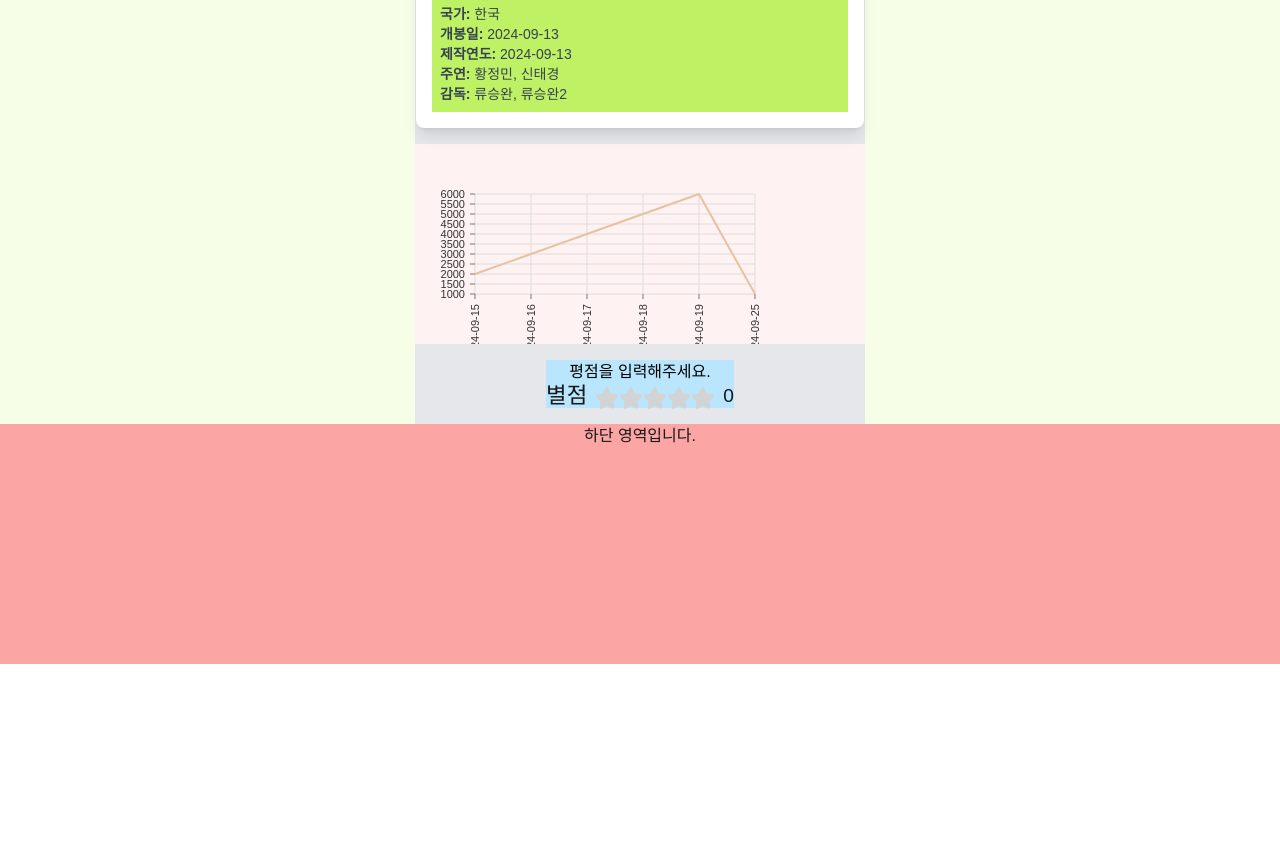
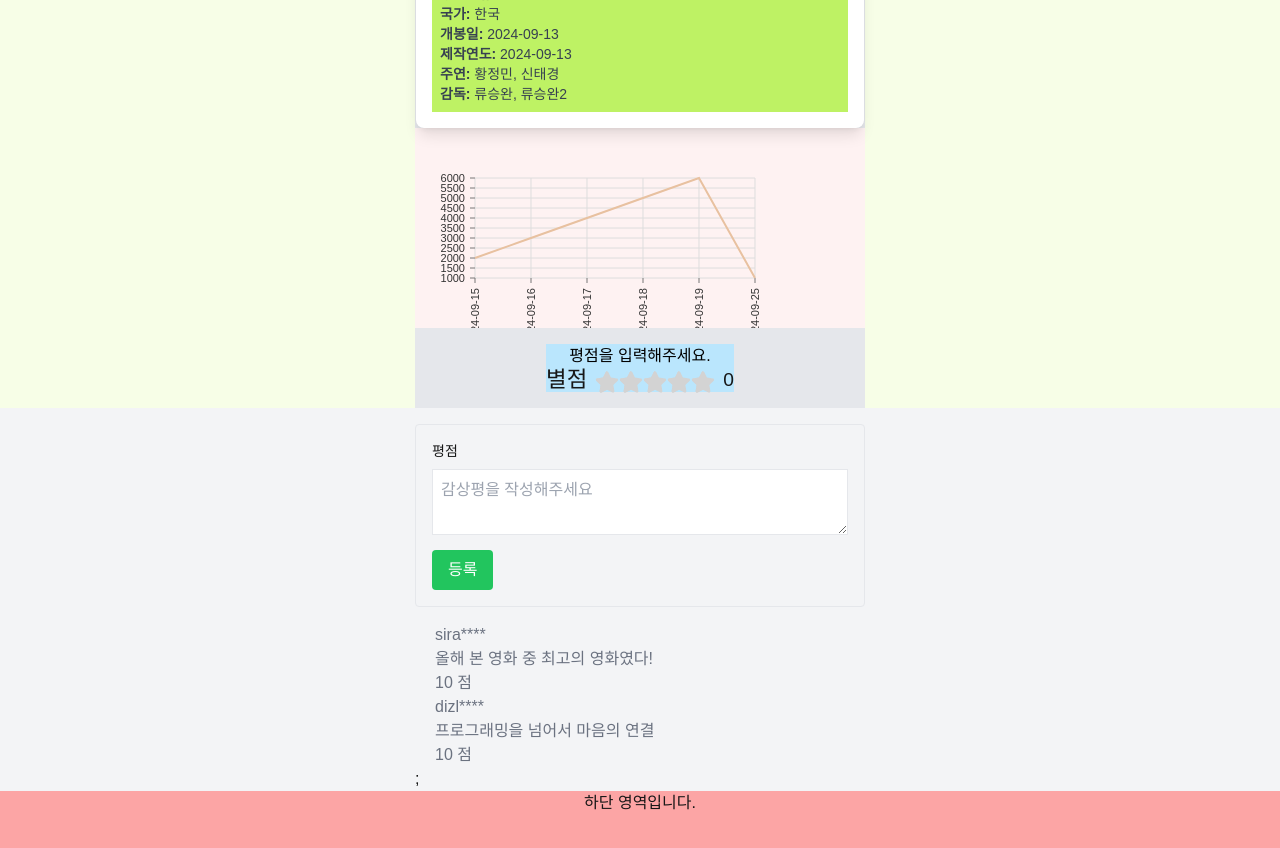
Before and after one commit to polar-movchart/polar-movchart-client, a Next.js app: page /movie in a window 1280 px wide. Shown: the part 520-1368 px from the top of the page. Before the commit the page ends 1184 px from the top, so only its background shows below. Built offline with nearby package versions, Linux system fonts and the light colour scheme.

Commit message:
feat: 영화 상세 리뷰 기능 구현

```diff
--- a/src/app/MovieCard.tsx
+++ b/src/app/components/MovieCard.tsx
@@ -1,6 +1,5 @@
 import Link from "next/link";
-import { FaStar, FaStarHalfAlt, FaRegStar } from "react-icons/fa"; // 별 아이콘 사용
-import StarRating from "./components/StarRating";
+import StarRatingSum from "./StarRatingSum";
 
 interface MovieCardProps {
   id: string;
@@ -39,7 +38,7 @@ const MovieCard: React.FC<MovieCardProps> = ({
       {/* 별점과 평점 */}
       <div className="flex mb-2 w-full">
         <span className="mr-2 text-gray-600">평점: {rating}</span>
-        <StarRating rating={rating} />  {/* StarRating 컴포넌트 사용 */}
+        <StarRatingSum rating={rating} />  {/* StarRating 컴포넌트 사용 */}
       </div>
       {/*제목, 랭킹*/}
       <div className="flex mb-2 w-full">
--- /dev/null
+++ b/src/app/components/review/ReviewForm.tsx
@@ -0,0 +1,35 @@
+import { useState } from "react";
+
+const ReviewForm = ({ addReview }) => {
+    const [content, setContent] = useState('');
+    const [rating, setRating] = useState(0);
+    const [userId, setUserId] = useState(0);
+
+    const handleSubmit = (e) => {
+        e.preventDefault();
+        if (content.trim()) {
+            addReview({ content, userId, date: new Date() });
+        }
+    }
+
+    return (
+        <form onSubmit={handleSubmit} className="my-4 p-4 border rounded">
+            <div className="mb-2">
+                <label className="block text-sm font-medium">평점</label>
+            </div>
+            <div className="mb-2">
+                <textarea
+                    value={content}
+                    onChange={(e) => setRating(Number(e.target.value))}
+                    className="border p-2 w-full"
+                    placeholder="감상평을 작성해주세요"
+                />
+            </div>
+            <button type="submit" className="bg-green-500 text-white py-2 px-4 rounded">
+                등록
+            </button>
+        </form>
+    );
+};
+
+export default ReviewForm;
--- /dev/null
+++ b/src/app/components/review/ReviewList.tsx
@@ -0,0 +1,33 @@
+const ReviewList = ({ reviews }) => {
+    return (
+        <div className="mt-4">
+            {reviews && Array.isArray(reviews) && reviews.length > 0 ? (
+                reviews.map((review, index) => (
+                    <div key={index} className="text-gray-500 ml-5">
+                        <p>{review.user}</p>
+                        <p>{review.content}</p>
+                        <p>{review.rating} 점</p>
+                    </div>
+                ))
+            ) : (
+                <p>감상평이 없습니다.</p>
+            )};
+        </div>
+
+        //     {reviews.map((review, index) => (
+        //         <div key={index} className="border p-4 mb-2 rounded-none">
+        //             <div className="flex justify-between items-center mb-2">
+        //                 <span className="font-semibold">{review.user}</span>
+        //                 <span>{review.date.toLocalString()}</span>
+        //             </div>
+        //             <div className="flex items-center mb-2">
+        //                 <span className="text-yellow-500 mr-2">* {review.rating}</span>
+        //                 <span>{review.content}</span>
+        //             </div>
+        //         </div>
+        //     ))}
+        // </div>
+    );
+};
+
+export default ReviewList;
--- /dev/null
+++ b/src/app/components/review/Reviews.tsx
@@ -0,0 +1,52 @@
+import { useEffect, useState } from "react"
+import ReviewForm from "./ReviewForm";
+import ReviewList from "./ReviewList";
+
+interface Review {
+    user: string;
+    userId: number;
+    content: string;
+    rating: number;
+    date: Date;
+}
+
+const Reviews = () => {
+    const [reviews, setReview] = useState<Review[]>([]);
+
+    const addReview = (newReview: Review) => {
+        setReview([newReview, ...reviews]);
+    };
+
+    useEffect(() => {
+        // 초기 데이터
+        const initialReviews: Review[] = [
+            {
+                user: 'sira****',
+                userId: 1,
+                content: '올해 본 영화 중 최고의 영화였다!',
+                rating: 10,
+                date: new Date('2024-10-01T12:09:00'),
+            },
+            {
+                user: 'dizl****',
+                userId: 2,
+                content: '프로그래밍을 넘어서 마음의 연결',
+                rating: 10,
+                date: new Date('2024-10-01T10:23:00'),
+            },
+        ];
+
+        setReview(initialReviews);
+    }, []);
+
+    return (
+        <div className="container mx-auto">
+            {/* <h2 className="text-xl font-bold mb-4">감상평 작성하기</h2> */}
+            <ReviewForm addReview={addReview} />
+            {/* <h2 className="text-xl fonr-bold mt-6">감상평 목록</h2> */}
+            <ReviewList reviews={reviews} />
+        </div>
+    );
+};
+
+export default Reviews;
--- a/src/app/movie/page.tsx
+++ b/src/app/movie/page.tsx
@@ -2,10 +2,11 @@
 
 import { useSearchParams } from "next/navigation";
 import Layout from "../components/Layout";
-import MovieCard from "../MovieCard";
 import React, { useState } from "react";
 import LineChart from '../components/LineChart';
 import StarRating from "./StarRating";
+import MovieCard from "../components/MovieCard";
+import Reviews from "../components/review/Reviews";
 
 export default function Movie() {
   const searchParams = useSearchParams();
@@ -83,7 +84,7 @@ export default function Movie() {
             />
 
             {/* 라인차트 표시 */}
-            <div className="w-full mt-4">
+            <div className="w-full">
               <LineChart data={chartData} width={cardWidth} height={chartHeight} /> {/* 차트를 표시하는 부분 */}
             </div>
 
@@ -92,11 +93,13 @@ export default function Movie() {
               <StarRating />
             </div>
           </div>
-
         </div>
 
-
-
+        <div className="flex justify-center">
+          <div className="w-full max-w-[450px]">
+            <Reviews />
+          </div>
+        </div>
       </div>
 
     </Layout>
--- a/src/app/page.tsx
+++ b/src/app/page.tsx
@@ -1,5 +1,5 @@
 import Layout from "./components/Layout";
-import MovieCard from "./MovieCard";
+import MovieCard from "./components/MovieCard";
 
 export default function Home() {
   const movies = [
```
Also changed, not shown: src/app/components/StarRatingSum.tsx (renamed from src/app/components/StarRating.tsx).
